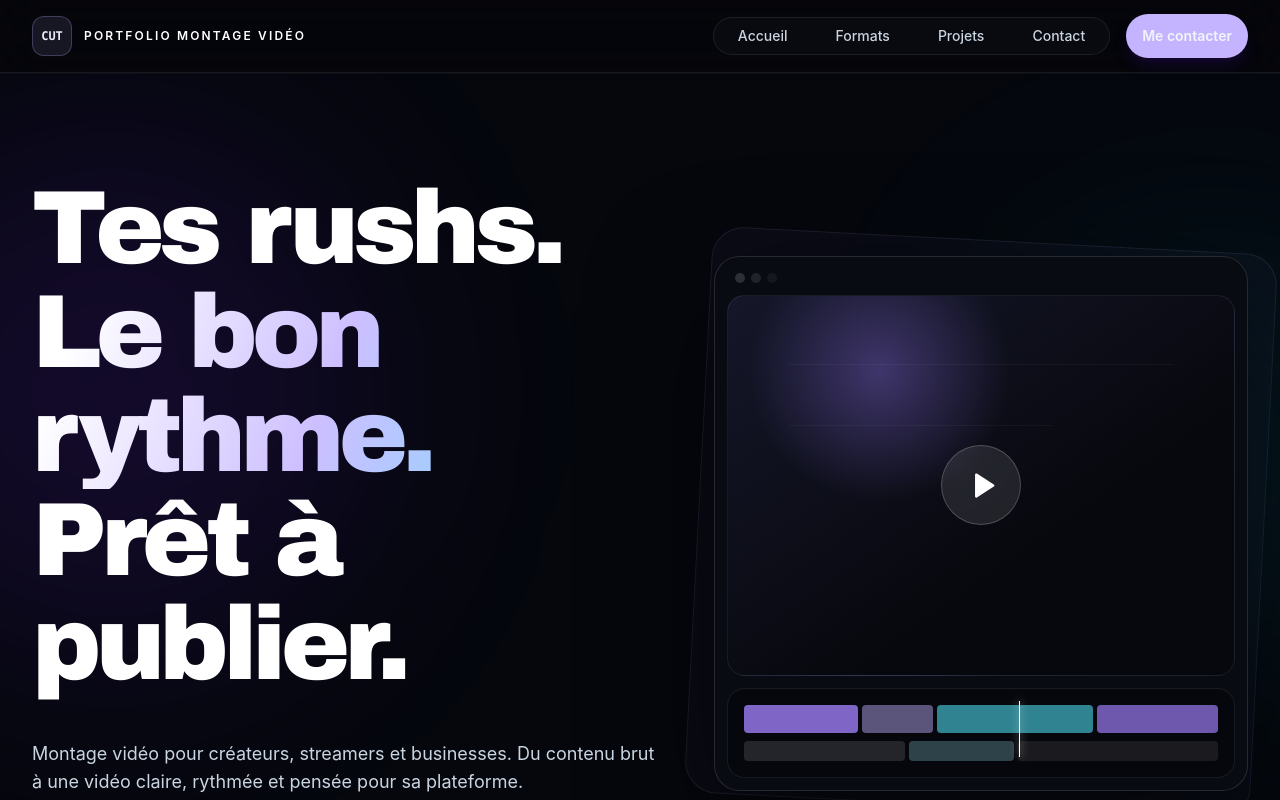
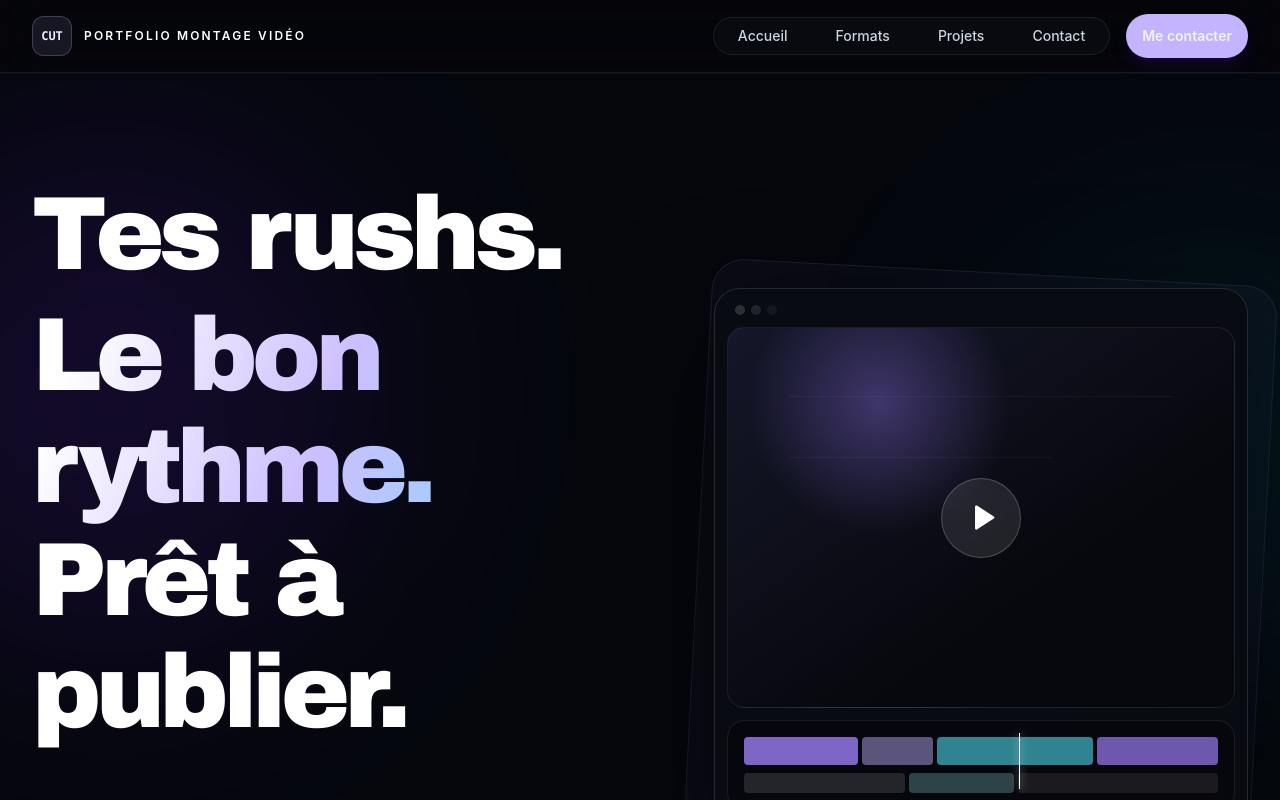
Before and after one commit to Palawizard/editing-portfolio, a SvelteKit app: page / in a window 1280 px wide. Shown: the top 800 px of the page. Built offline with nearby package versions, Linux system fonts and the light colour scheme.

Commit message:
fix(home): prevent hero title clipping

```diff
--- a/src/app.css
+++ b/src/app.css
@@ -87,15 +87,18 @@ video {
 		system-ui,
 		sans-serif;
 	letter-spacing: -0.055em;
-	line-height: 1;
-	padding-block: 0.08em 0.14em;
+	line-height: 1.08;
+	padding-block: 0.1em 0.18em;
 	overflow: visible;
 }
 
 .text-gradient {
+	display: inline-block;
 	background: linear-gradient(110deg, #ffffff 8%, #cdbfff 48%, #78dcff 92%);
 	background-clip: text;
 	color: transparent;
+	padding-block: 0.08em 0.16em;
+	margin-block: -0.08em -0.16em;
 }
 
 .scrollbar-hidden {
--- a/src/lib/components/sections/HeroSection.svelte
+++ b/src/lib/components/sections/HeroSection.svelte
@@ -17,9 +17,9 @@
 		<div class="grid gap-14 lg:grid-cols-[1.08fr_0.92fr] lg:items-center">
 			<div class="relative z-10">
 				<h1 class="display-title max-w-5xl text-6xl text-white sm:text-7xl md:text-[6.5rem]">
-					Tes rushs.
-					<span class="block text-gradient">Le bon rythme.</span>
-					<span class="block">Prêt à publier.</span>
+					<span class="block pb-[0.08em]">Tes rushs.</span>
+					<span class="block pb-[0.08em] text-gradient">Le bon rythme.</span>
+					<span class="block pb-[0.08em]">Prêt à publier.</span>
 				</h1>
 
 				<p class="mt-7 max-w-2xl text-base leading-7 text-slate-300 md:text-lg">
```
